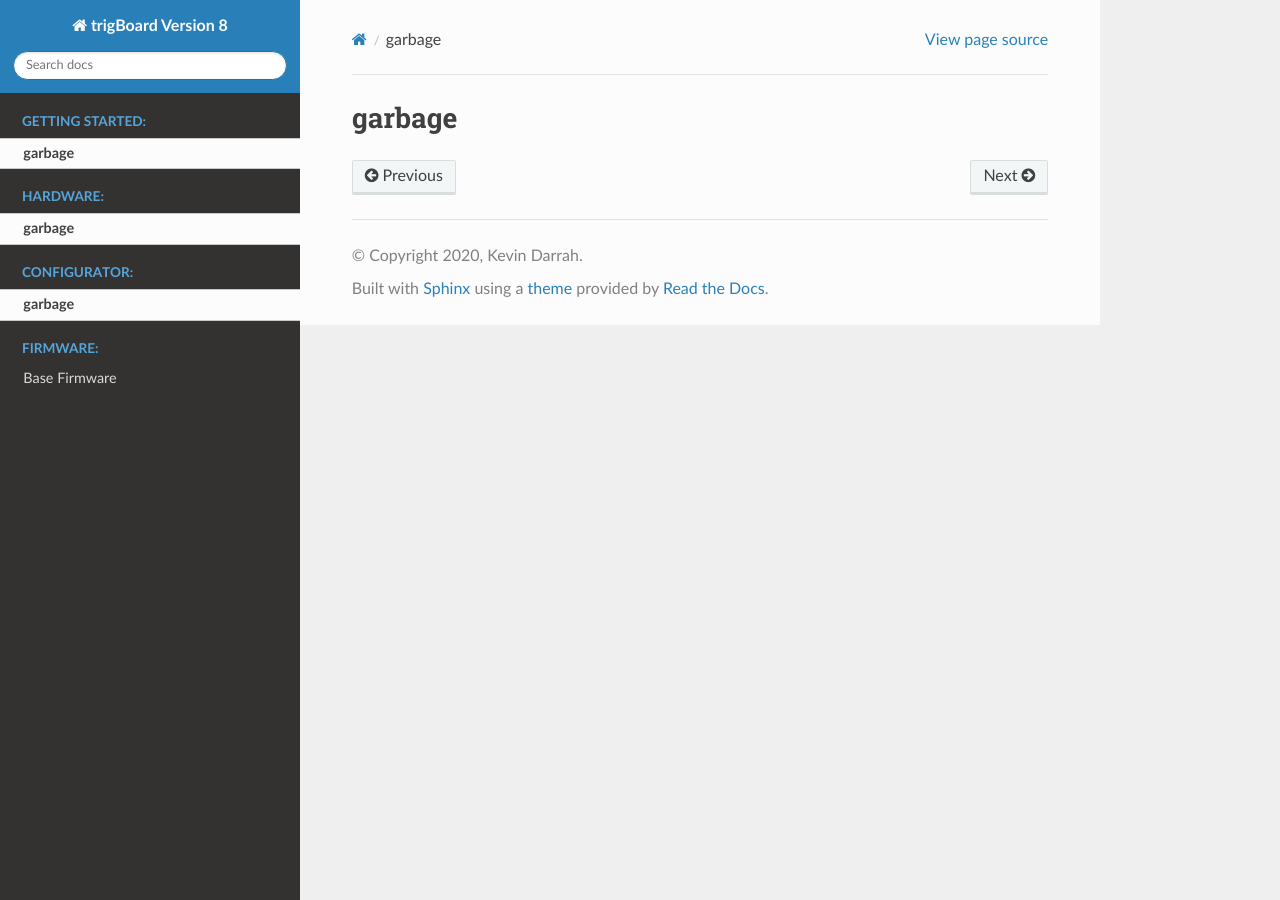
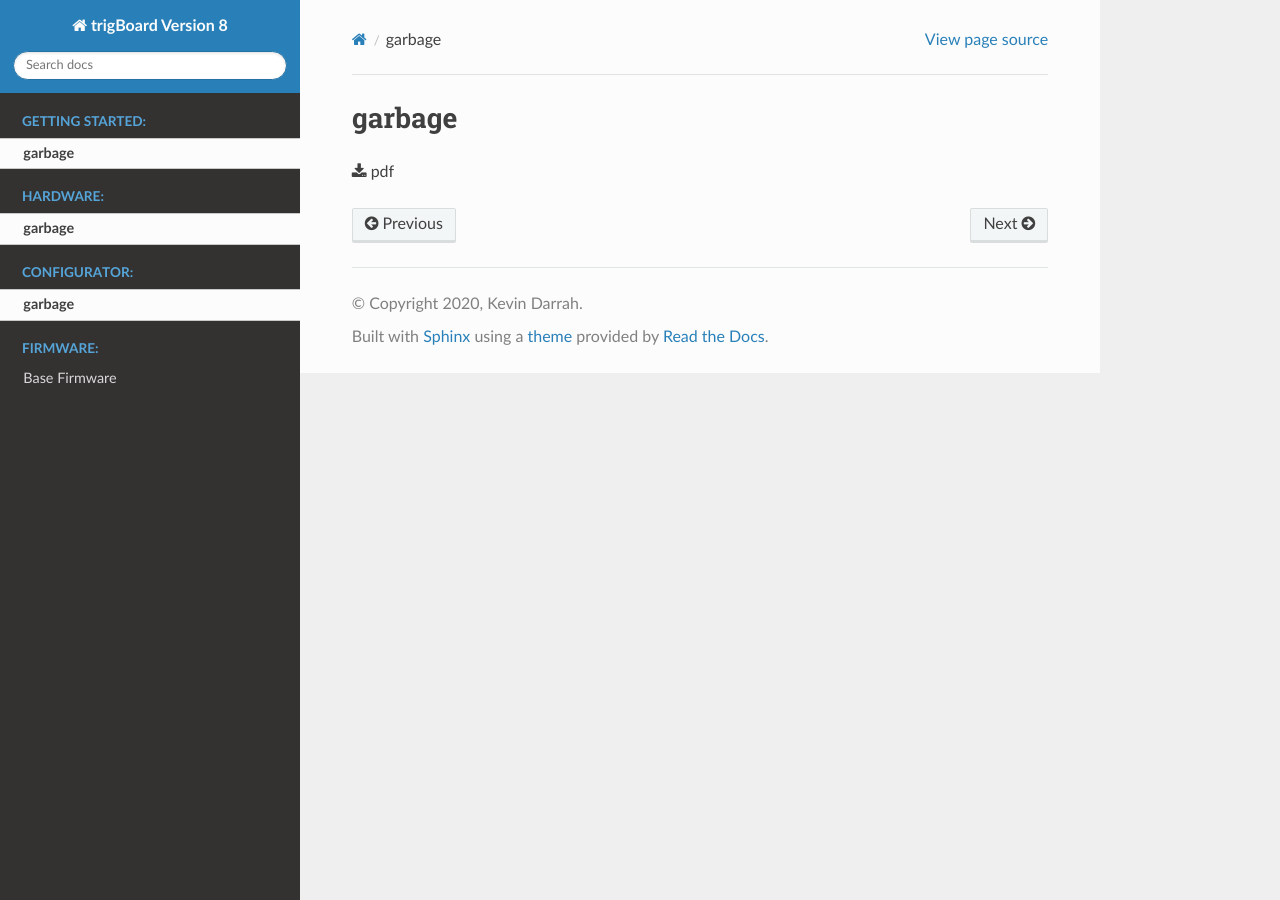
Before and after one commit to krdarrah/trigBoard_docs, a Sphinx documentation site: the page built from docs/first.rst, in a window 1280 px wide. Built offline with Sphinx 7.4.7 and the Read the Docs theme 2.0.0, drawn with Linux system fonts in a browser that asks for light colours.

Commit message:
testing downloads

```diff
--- a/docs/first.rst
+++ b/docs/first.rst
@@ -1,3 +1,5 @@
 =========================================
 garbage
 =========================================
+
+:download:`pdf <mech/trigEncLid.stl>`
```
Also changed, not shown: 5 other files.
